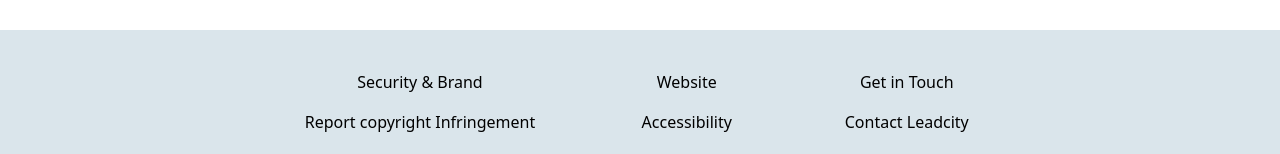
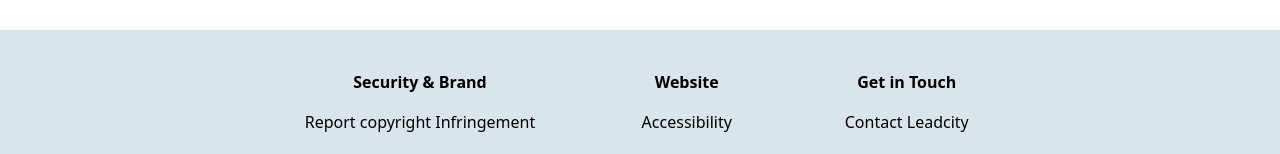
Before and after one commit to Davidthecode/schoolLandingPage, a Next.js app: page / in a window 1280 px wide. Shown: the part 1375-1529 px from the top of the page. Built offline with nearby package versions, Linux system fonts and the light colour scheme.

Commit message:
made changes

```diff
--- a/src/app/components/footer.tsx
+++ b/src/app/components/footer.tsx
@@ -4,21 +4,21 @@ import Image from 'next/image'
 export default function Footer() {
     return (
         <footer className="bg-[#DAE5EB] text-black py-10">
-            <div className="flex justify-center">
-                <ul className="text-center mr-20 space-y-4 ">
-                    <li>Security & Brand</li>
+            <div className="flex justify-center smallScreen:flex-col">
+                <ul className="text-center mr-20 smallScreen:mr-0 space-y-4 ">
+                    <li className='font-semibold'>Security & Brand</li>
                     <li>Report copyright Infringement</li>
                     <li>Report security issue</li>
                     <li>Trademark Notice</li>
                 </ul>
-                <ul className="text-center mr-20 space-y-4">
-                    <li>Website</li>
+                <ul className="text-center mr-20 smallScreen:mr-0 space-y-4 smallScreen:mt-4">
+                    <li className='font-semibold'>Website</li>
                     <li>Accessibility</li>
                     <li>Digital Accessibility</li>
                     <li>Privacy statement</li>
                 </ul>
-                <ul className="text-center space-y-4">
-                    <li>Get in Touch</li>
+                <ul className="text-center space-y-4 smallScreen:mt-4">
+                    <li className='font-semibold'>Get in Touch</li>
                     <li>Contact Leadcity</li>
                     <li>Maps & Directions</li>
                     <li>Jobs</li>
@@ -33,7 +33,7 @@ export default function Footer() {
                     <Image src={leadcity} alt='leadcity' width={70} height={70} />
                 </div>
             </div>
-            <div className='flex justify-between items-center px-20 pt-4 extrasmallTablet:flex-col extrasmallTablet:space-y-4'>
+            <div className='flex justify-between items-center px-20 pt-4 extrasmallTablet:flex-col extrasmallTablet:space-y-4 smallScreen:flex-col'>
                 <div>
                     <p>© 2023 The President and Fellows of Leadcity university</p>
                 </div>
```
